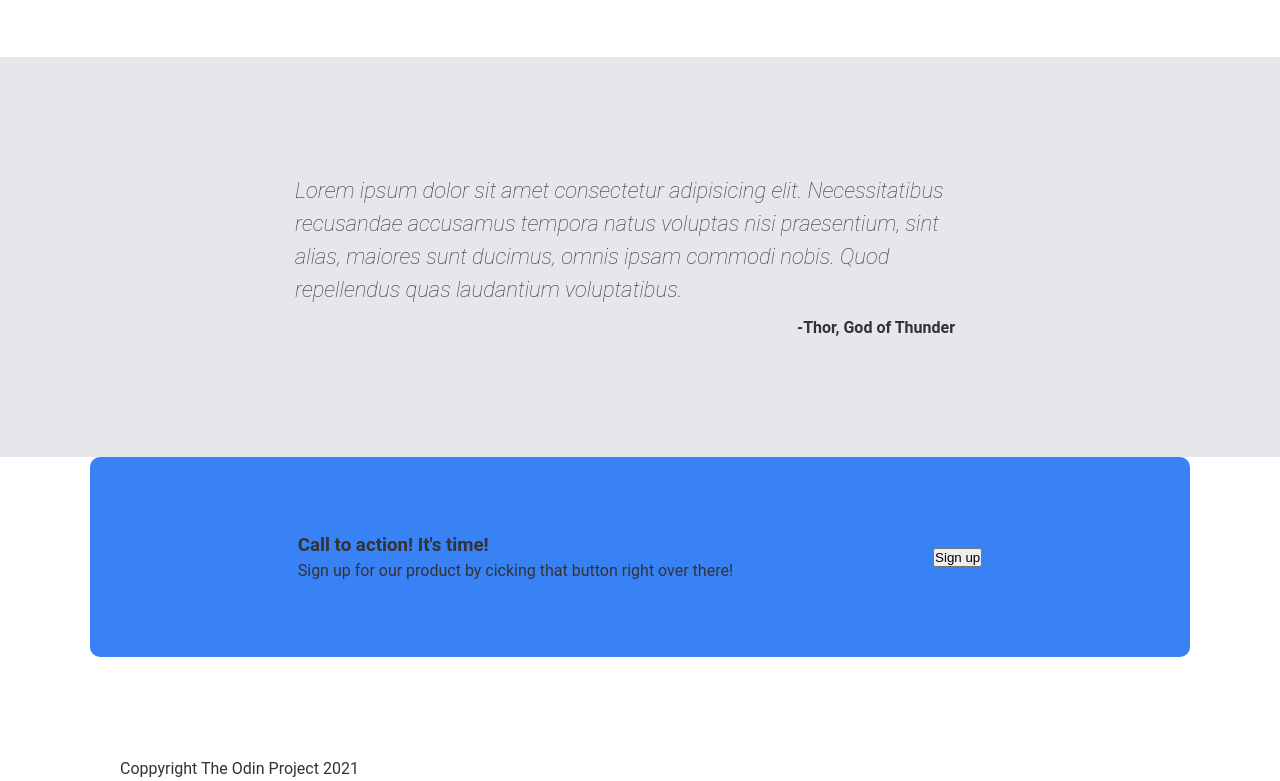
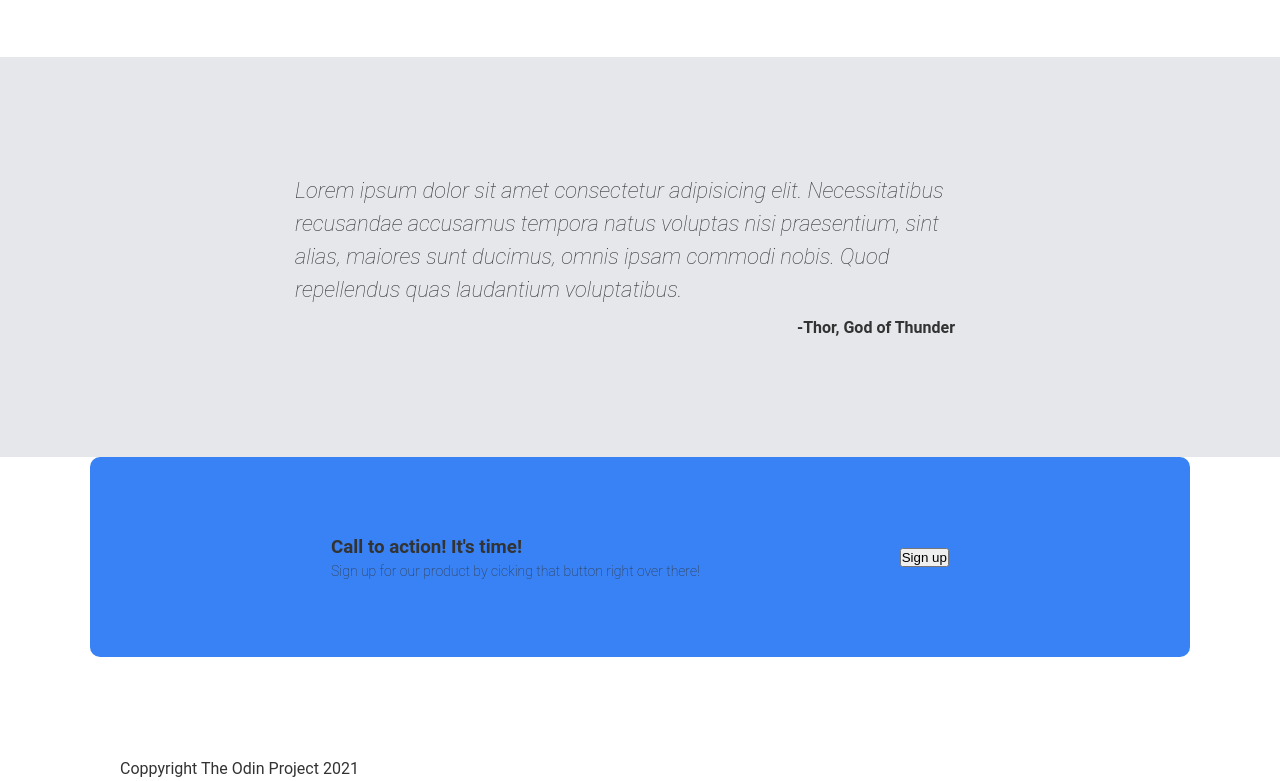
Before and after one commit to codewithprogers/landing-page, a plain HTML site: page index.html in a window 1280 px wide. Shown: the part 931-1712 px from the top of the page. Drawn offline with Linux system fonts and the light colour scheme.

Commit message:
style(action): add font styling to p elements
Applied a font weight of 100 to make the paragraph thin, and changed the
font size to 14px to make it a bit smaller than the h3 heading to make
it more visually appealing.

```diff
--- a/styles.css
+++ b/styles.css
@@ -176,3 +176,8 @@ a {
   gap: 200px;
   border-radius: 10px;
 }
+
+.action p {
+  font-weight: 100;
+  font-size: 14px;
+}
```
